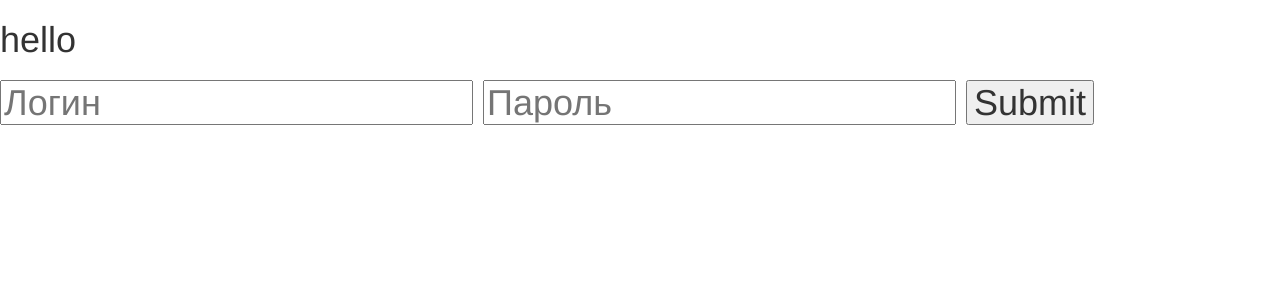
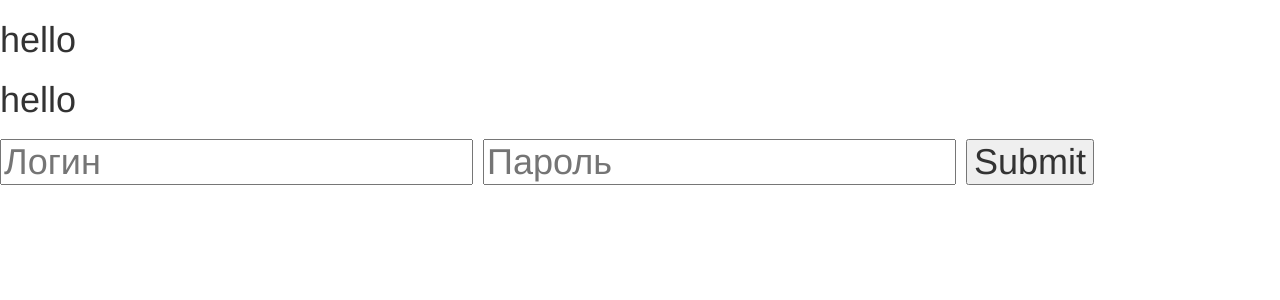
Before and after one commit to TeamberID/project-alfa, a Spring Boot app: page /login in a window 1280 px wide. Shown: the top 300 px of the page. Run offline with Spring Boot 4, Linux system fonts and the light colour scheme; some of the project's set-up classes (security, data sources, template engines, error pages and the like) are left out, and stand-ins take their place.

Commit message:
checking jenkins #2

```diff
--- a/project-alfa/src/main/resources/templates/login.ftl
+++ b/project-alfa/src/main/resources/templates/login.ftl
@@ -9,6 +9,7 @@
 <div class="alert alert-danger" role="alert">Логин или пароль введены неверно</div>
 </#if>
 <h1>hello<h1>
+<h1>hello<h1>
 <div class="content-block">
     <form class="form-horizontal" action="/login" method="post">
         <input name="login" placeholder="Логин">
```
